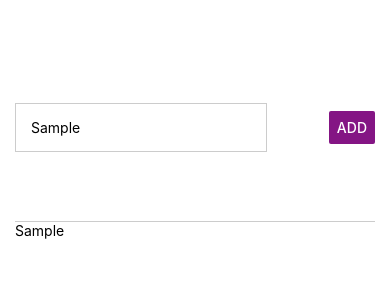
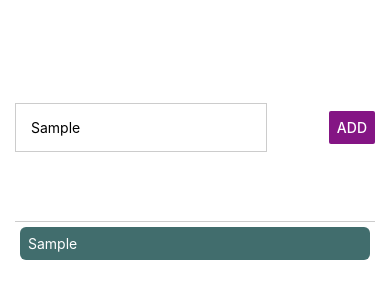
Before and after one commit to SauloAssisEngMec/task-app, a React Native app: screen / in a window 390 px wide. Both pictures are taken after typing "Sample" into the empty fields and a click on the button "ADD". Shown: the top 300 px of the page. Built offline with nearby package versions, Linux system fonts and the light colour scheme.

Commit message:
refact: Change scrollview for FlatList to optimizer

```diff
--- a/App.js
+++ b/App.js
@@ -1,5 +1,13 @@
 import { useState } from "react";
-import { Button, StyleSheet, Text, TextInput, View } from "react-native";
+import {
+  Button,
+  FlatList,
+  ScrollView,
+  StyleSheet,
+  Text,
+  TextInput,
+  View,
+} from "react-native";
 
 export default function App() {
   const [enteredTaskText, setEnteredTaskText] = useState("");
@@ -13,7 +21,10 @@
   function addTaskHandler() {
     // console.log(enteredTaskText);
 
-    setListTasks((currentTaks) => [...currentTaks, enteredTaskText]);
+    setListTasks((currentTaks) => [
+      ...currentTaks,
+      { text: enteredTaskText, key: listTasks.length.toString() },
+    ]);
   }
 
   return (
@@ -28,9 +39,26 @@
       </View>
 
       <View style={styles.taskContainer}>
-        {listTasks.map((task) => (
-          <Text key={task}>{task}</Text>
-        ))}
+        {/* <ScrollView>
+          {listTasks.map((task) => (
+            <View style={styles.taskItem}>
+              <Text style={styles.taskText} key={task}>
+                {task}
+              </Text>
+            </View>
+          ))}
+        </ScrollView> */}
+
+        <FlatList
+          data={listTasks}
+          renderItem={(itemData) => {
+            return (
+              <View style={styles.taskItem}>
+                <Text style={styles.taskText}>{itemData.item.text}</Text>
+              </View>
+            );
+          }}
+        />
       </View>
     </View>
   );
@@ -62,4 +90,13 @@
   taskContainer: {
     flex: 4,
   },
+  taskItem: {
+    margin: 5,
+    padding: 8,
+    backgroundColor: "rgb(65,109,109)",
+    borderRadius: 6,
+  },
+  taskText: {
+    color: "#fff",
+  },
 });
```
